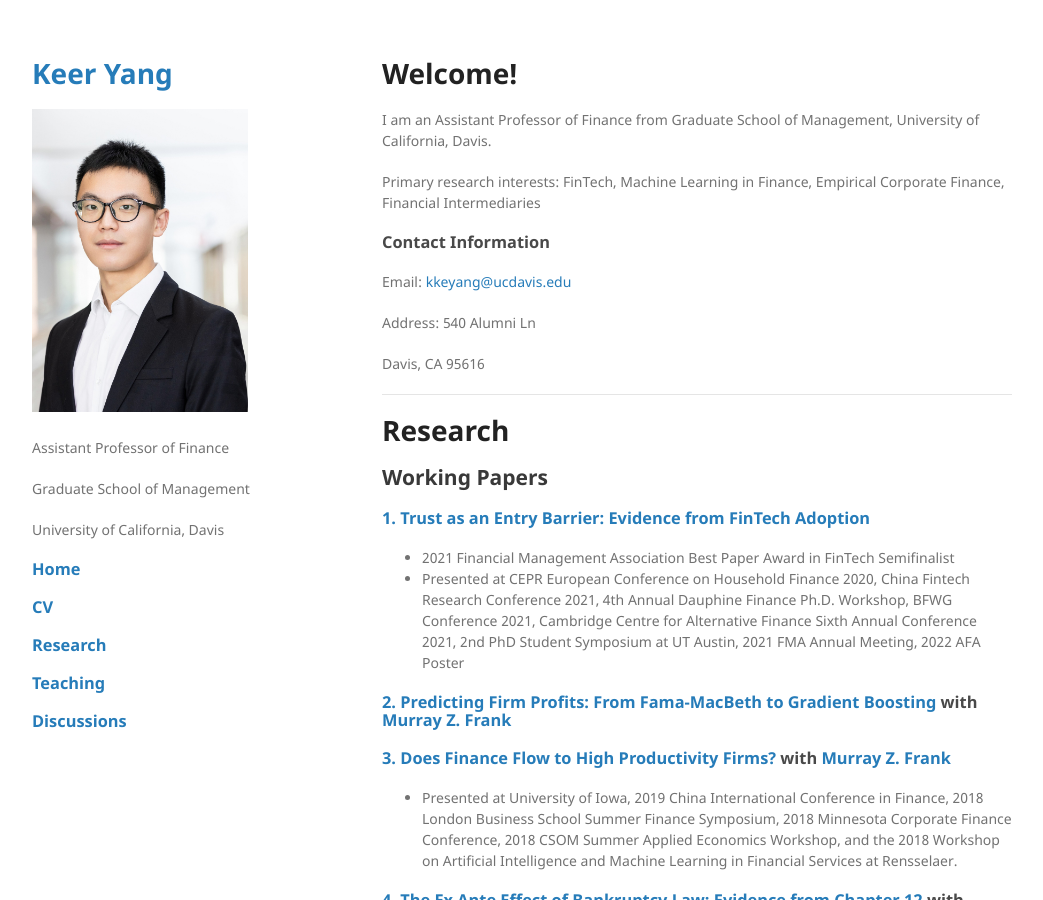
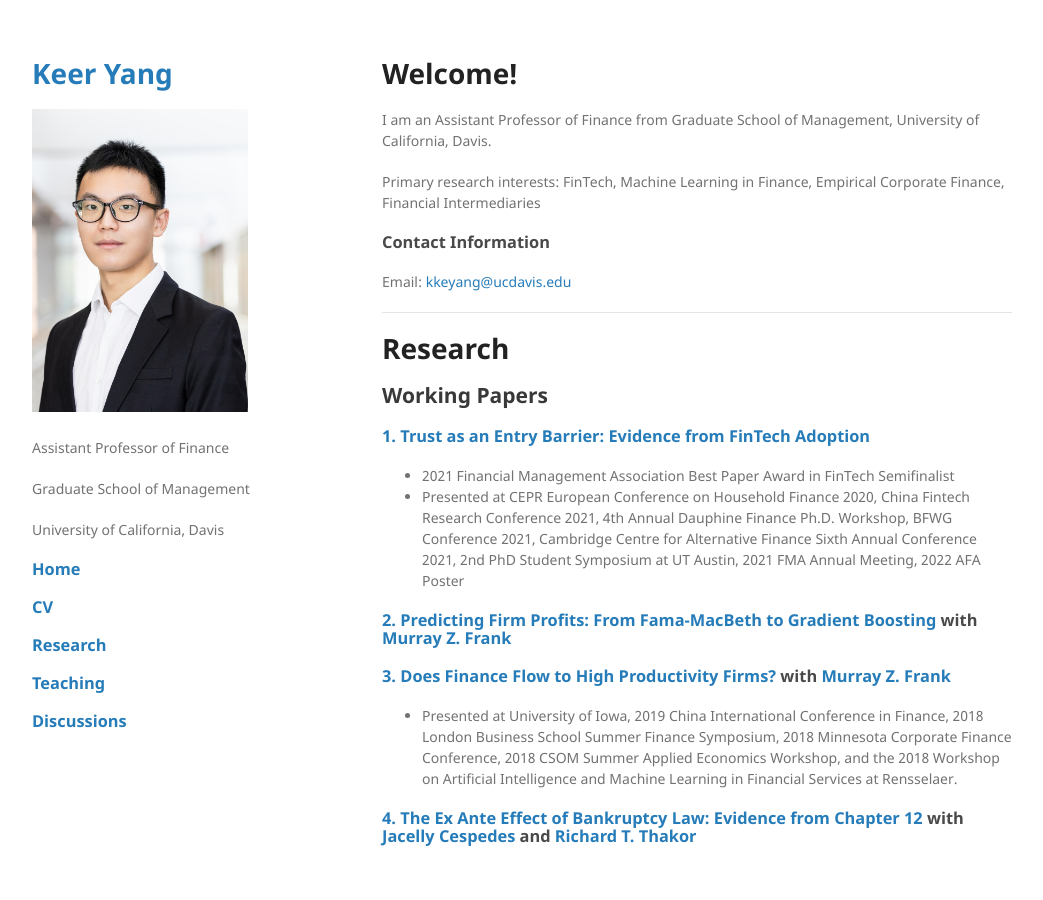
Before and after one commit to keeryang/keeryang.github.io, a Jekyll site: the page built from index.md, in a window 1280 px wide and 900 px high. Shown: the whole window, without its empty margins (118-1161 px from the left). Built offline with Jekyll 4.4.1, drawn with Linux system fonts in a browser that asks for light colours; the repository's description, which GitHub fills in, is left out; our own code applies the rules of GitHub Pages for plain Markdown files.

Commit message:
Update index.md

```diff
--- a/index.md
+++ b/index.md
@@ -13,11 +13,6 @@ Primary research interests: FinTech, Machine Learning in Finance, Empirical Corp
 ### Contact Information
 
 Email: <kkeyang@ucdavis.edu>
-
-Address:
-540 Alumni Ln
-
-Davis, CA 95616
 
 ---
 
```
